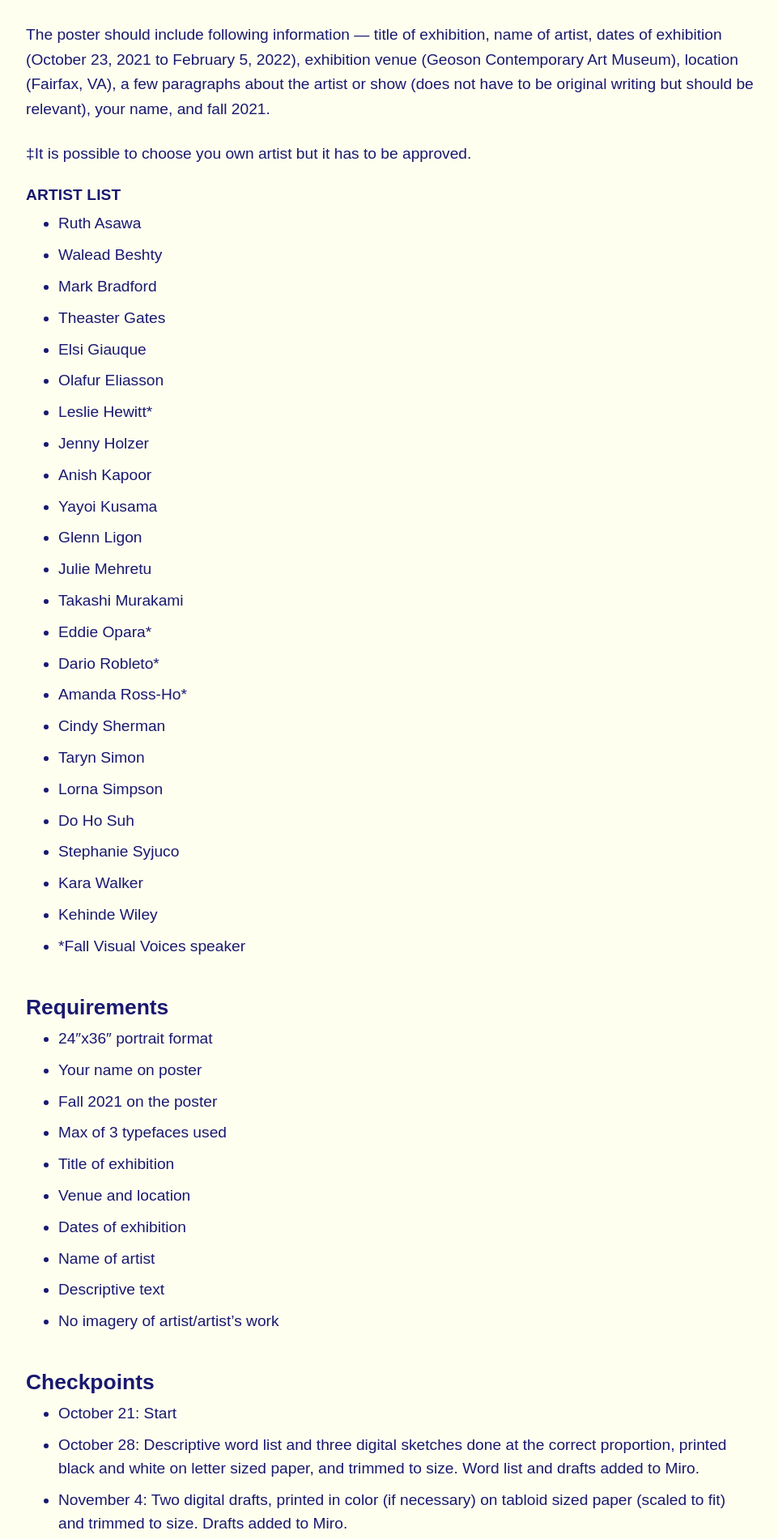
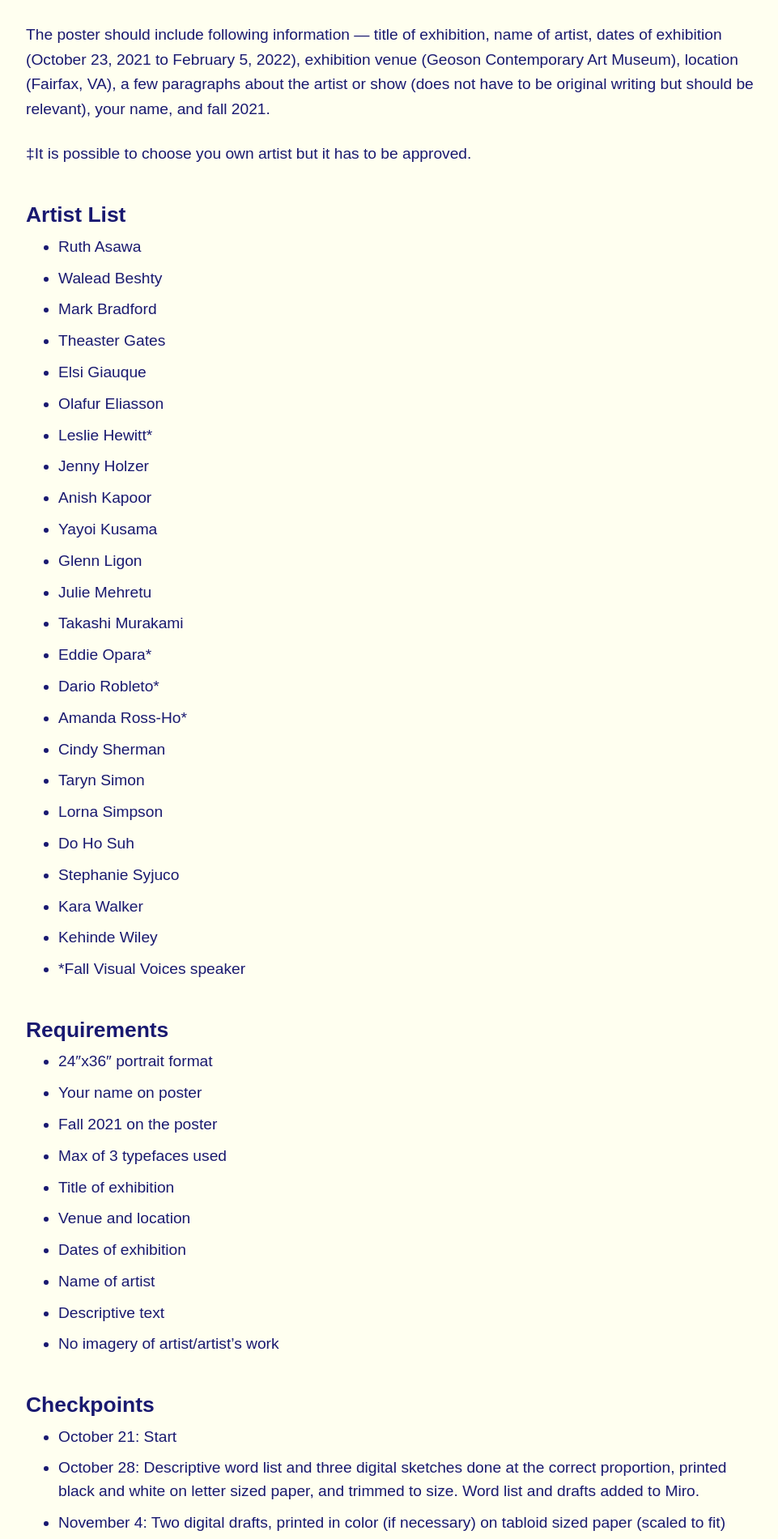
Before and after one commit to gmu-gd/poster21-fall, a Jekyll site: the page built from _posts/2021-10-14-p3.md, in a window 1280 px wide. Shown: the part 540-2441 px from the top of the page at 81% size, without its empty margins (0-961 px from the left). Built offline with Jekyll 4.4.1, drawn with Linux system fonts in a browser that asks for light colours; some web fonts are replaced.

Commit message:
Update 2021-10-14-p3.md

```diff
--- a/_posts/2021-10-14-p3.md
+++ b/_posts/2021-10-14-p3.md
@@ -16,7 +16,7 @@ The poster should include following information — title of exhibition, name of
 
 &Dagger;It is possible to choose you own artist but it has to be approved.
 
-#### Artist List
+### Artist List
 * Ruth Asawa
 * Walead Beshty
 * Mark Bradford
```
